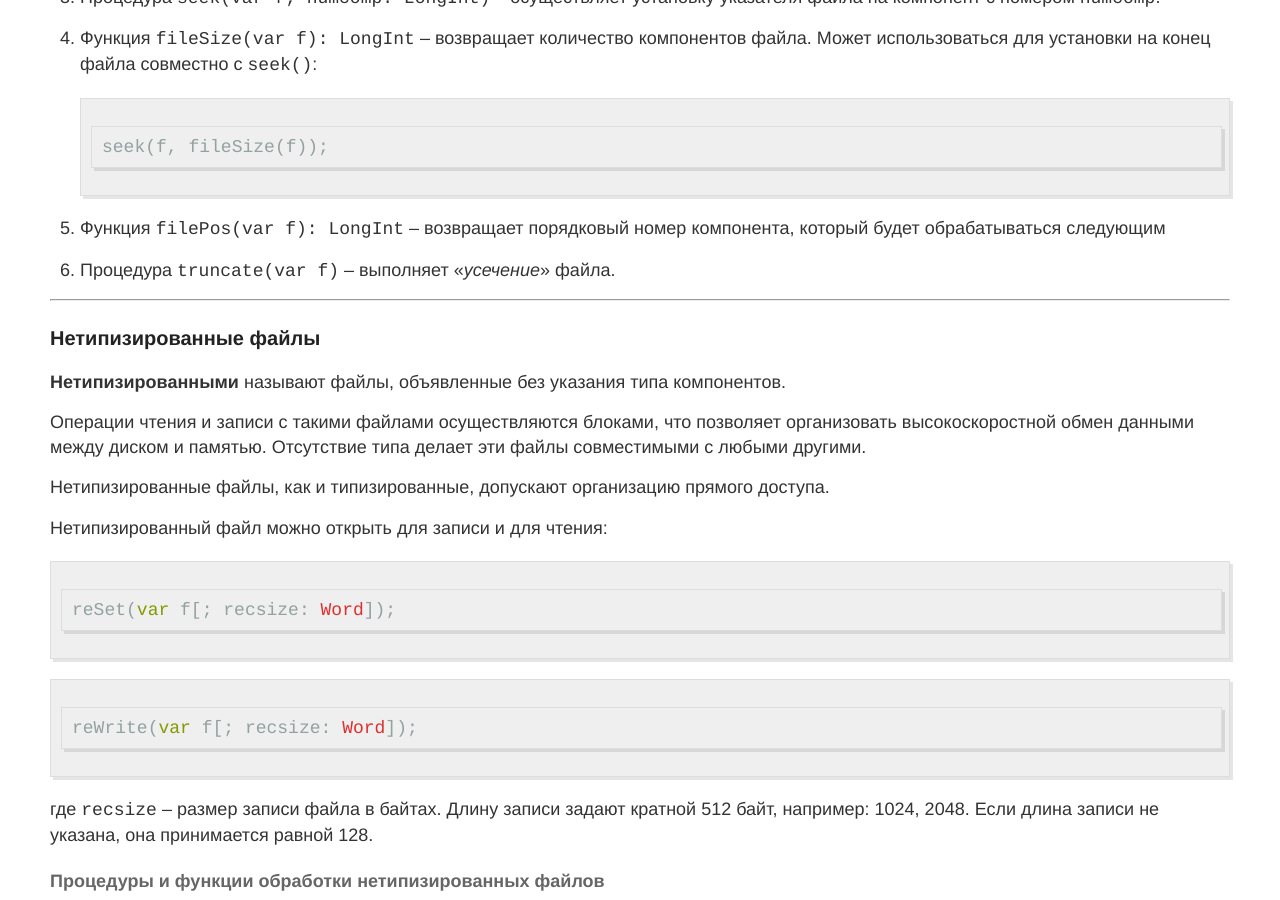
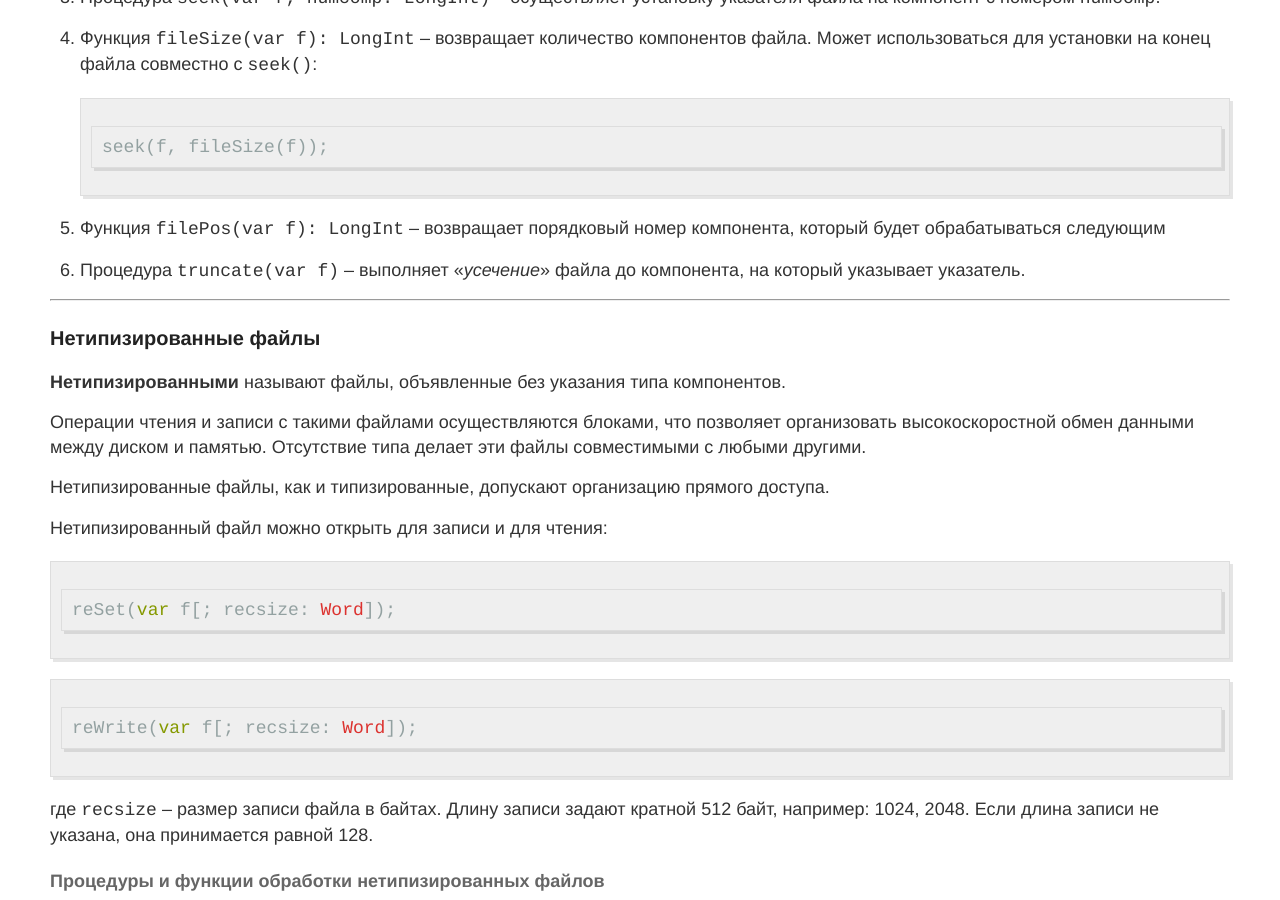
Before and after one commit to dakone22/dakone22.github.io, a Jekyll site: the page built from theory/programming_basics.md, in a window 1280 px wide and 900 px high, scrolled down 59575 px. Built offline with Jekyll 4.4.1, drawn with Linux system fonts in a browser that asks for light colours; our own code applies the rules of GitHub Pages for plain Markdown files; some of the changed text lies outside the part shown.

Commit message:
theory/programming_basics.md updated from https://stackedit.io/

````diff
--- a/theory/programming_basics.md
+++ b/theory/programming_basics.md
@@ -2062,7 +2062,7 @@ begin
 
 5. Функция `filePos(var f): LongInt` -- возвращает порядковый номер компонента, который будет обрабатываться следующим
 
-6. Процедура `truncate(var f)` -- выполняет «*усечение*» файла.
+6. Процедура `truncate(var f)` -- выполняет «*усечение*» файла до компонента, на который указывает указатель.
 
 ---
 
@@ -2205,6 +2205,7 @@ C середины 80-х до наших дней.
 **Объект-переменная** -- переменная типа «класс».
 
 
+
 ## Методы построения классов
 
 1. **Наследование** -- механизм, позволяющий строить класс на базе более простого посредством добавления полей и определения новых методов.
@@ -2237,6 +2238,8 @@ function TRoom.square;
 begin
     result := length * width;
 End;
+
+var a: TRoom = (length: 3.5; width: 5.1);
 ```
 
 Любой метод неявно получает параметр **`self`** -- ссылку (адрес) на поля объекта, и обращение к полям происходит через это имя.
````
